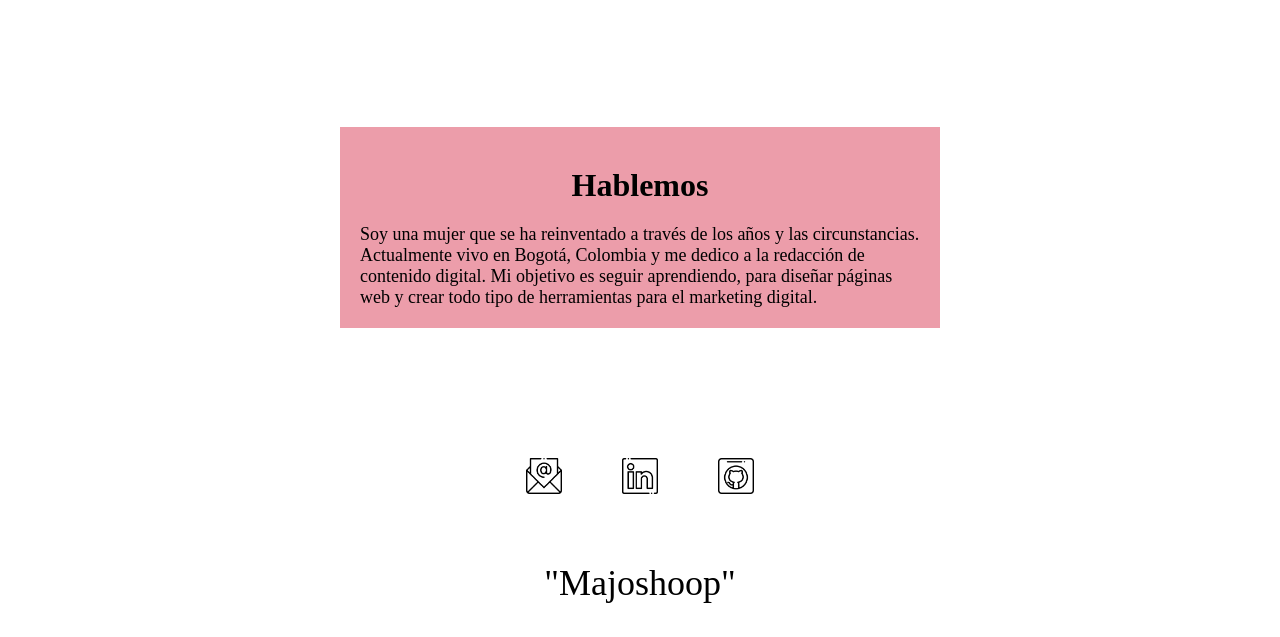
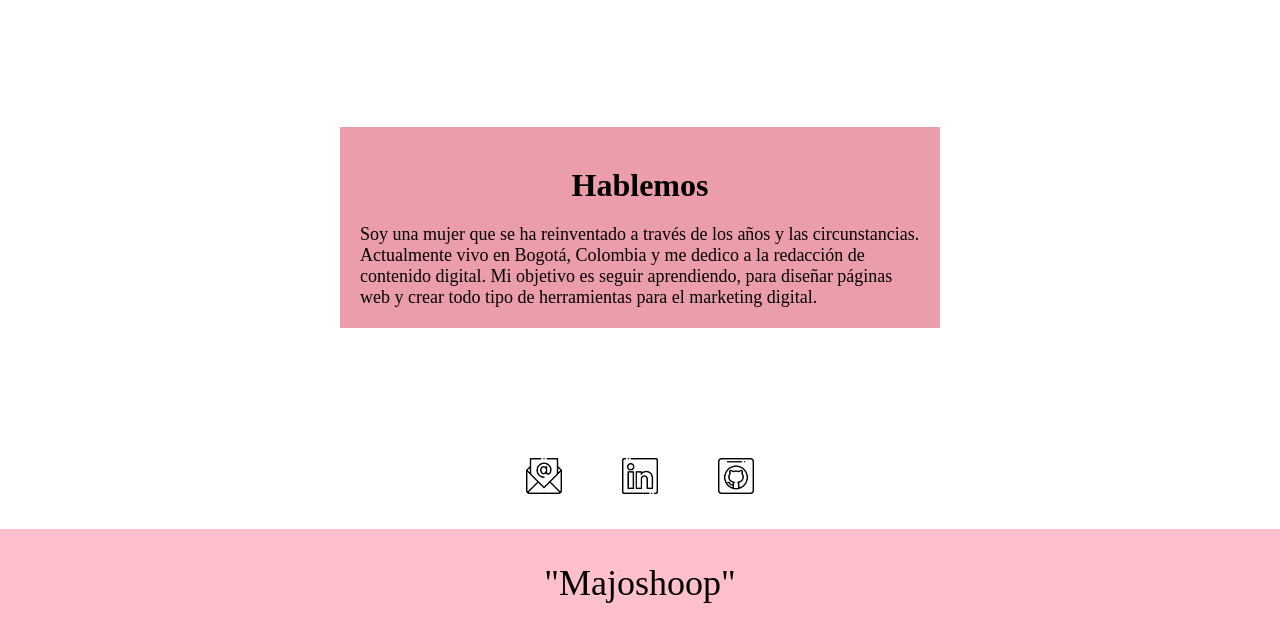
Before and after one commit to Majo2210/proyecto2.majo, a plain HTML site: page index.html in a window 1280 px wide. Shown: the part 494-1131 px from the top of the page. Drawn offline with Linux system fonts and the light colour scheme.

Commit message:
cambio color footer

```diff
--- a/css/styles.css
+++ b/css/styles.css
@@ -170,7 +170,7 @@ body
 footer
 {
     line-height: 3;
-    background-color:var(--colorBtn);
+    background-color:pink;
     font-size: 2em;
     color: var(--colorFondoDoc);
     text-align: center;
```
